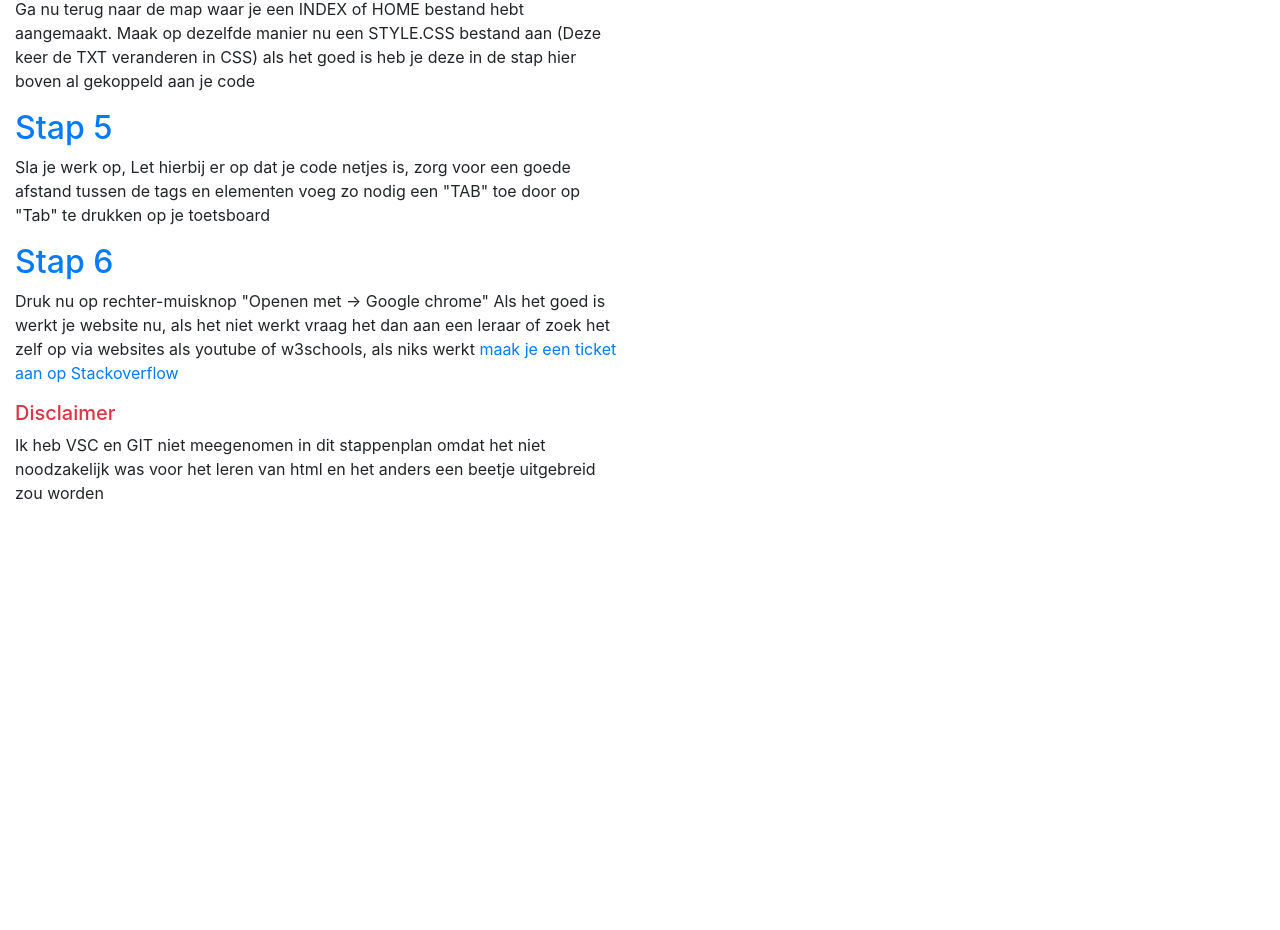
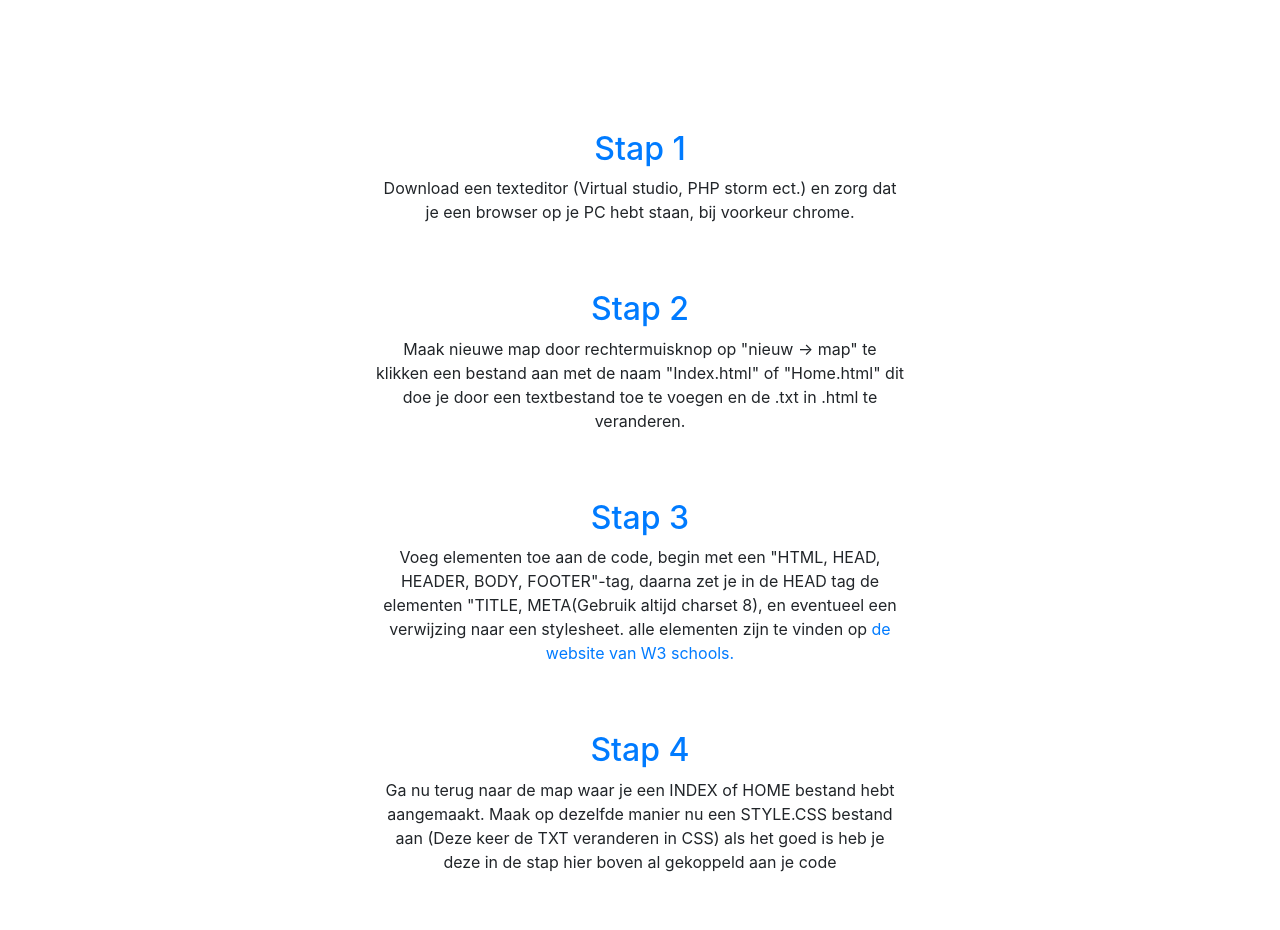
Before and after one commit to LeviRoest/les-04, a plain HTML site: page index.html in a window 1280 px wide. Shown: the part 689-1619 px from the top of the page. Before the commit the page ends 1210 px from the top, so only its background shows below. Drawn offline with nearby package versions, Linux system fonts and the light colour scheme.

Commit message:
Add files via upload

```diff
--- /dev/null
+++ b/Style.css
@@ -0,0 +1,13 @@
+body{
+    text-align: center !important;
+    display: inline-block;
+}
+#Image{
+    Margin: 60px;
+}
+.slash{
+    display: block;
+    margin-left: 350px;
+    margin-right: 350px;
+    padding: 25px;
+}
--- a/index.html
+++ b/index.html
@@ -3,6 +3,7 @@
 <head>
     <meta charset="UTF-8">
     <title>Les-4</title>
+    <link rel="stylesheet" href="Style.css">
     <link rel="stylesheet" href="https://stackpath.bootstrapcdn.com/bootstrap/4.3.1/css/bootstrap.min.css" integrity="sha384-ggOyR0iXCbMQv3Xipma34MD+dH/1fQ784/j6cY/iJTQUOhcWr7x9JvoRxT2MZw1T" crossorigin="anonymous">
 </head>
 <header>
@@ -50,39 +51,40 @@
     <section class="col col-sm-12" style="margin-bottom: 50px; margin-top: 50px">
         <h1 class="text-success">HTML en CSS in 6 stappen</h1>
         <p>* Door Levi Roest 0987095</p>
+        <img id="Image" src="539660_27d6_7.jpg" alt="HTML-CSS">
     </section>
 <!-- Ik heb bootstrap gebruikt voor styling (geen row's toegevoegd omdat ik geen images heb)-->
-    <section class="col-sm-6" id="1">
+    <section class="slash" id="1">
         <h2 class="text-primary">Stap 1</h2>
-        <p>Download een texteditor (Virtual studio, PHP storm, Notepad++ ect.) en zorg dat je een browser op je PC hebt staan, bij voorkeur chrome.</p>
+        <p>Download een texteditor (Virtual studio, PHP storm ect.) en zorg dat je een browser op je PC hebt staan, bij voorkeur chrome.</p>
     </section>
 
-    <section class="col-sm-6" id="2">
+    <section class="slash" id="2">
         <h2 class="text-primary">Stap 2</h2>
         <p>Maak nieuwe map door rechtermuisknop op "nieuw -> map" te klikken een bestand aan met de naam "Index.html" of "Home.html" dit doe je door een textbestand toe te voegen en de .txt in .html te veranderen.</p>
     </section>
 
-    <section class="col-sm-6" id="3">
+    <section class="slash" id="3">
         <h2 class="text-primary">Stap 3</h2>
         <p>Voeg elementen toe aan de code, begin met een "HTML, HEAD, HEADER, BODY, FOOTER"-tag, daarna zet je in de HEAD tag de elementen "TITLE, META(Gebruik altijd charset 8), en eventueel een verwijzing naar een stylesheet. alle elementen zijn te vinden op <a href="https://www.w3schools.com/html/">de website van W3 schools.</a></p>
     </section>
 
-    <section class="col-sm-6" id="4">
+    <section class="slash" id="4">
         <h2 class="text-primary">Stap 4</h2>
         <p>Ga nu terug naar de map waar je een INDEX of HOME bestand hebt aangemaakt. Maak op dezelfde manier nu een STYLE.CSS bestand aan (Deze keer de TXT veranderen in CSS) als het goed is heb je deze in de stap hier boven al gekoppeld aan je code</p>
     </section>
 
-    <section class="col-sm-6" id="5">
+    <section class="slash" id="5">
         <h2 class="text-primary">Stap 5</h2>
         <p>Sla je werk op, Let hierbij er op dat je code netjes is, zorg voor een goede afstand tussen de tags en elementen voeg zo nodig een "TAB" toe door op "Tab" te drukken op je toetsboard</p>
     </section>
 
-    <section class="col-sm-6" id="6">
+    <section class="slash" id="6">
         <h2 class="text-primary">Stap 6</h2>
         <p>Druk nu op rechter-muisknop "Openen met -> Google chrome" Als het goed is werkt je website nu, als het niet werkt vraag het dan aan een leraar of zoek het zelf op via websites als youtube of w3schools, als niks werkt <a href="https://stackoverflow.com/">maak je een ticket aan op Stackoverflow</a></p>
     </section>
 
-    <section class="col-sm-6" id="D">
+    <section class="slash" id="D">
         <h5 class="text-danger">Disclaimer</h5>
         <p>Ik heb VSC en GIT niet meegenomen in dit stappenplan omdat het niet noodzakelijk was voor het leren van html en het anders een beetje uitgebreid zou worden</p>
     </section>
```
Also changed, not shown: 539660_27d6_7.jpg (added).
